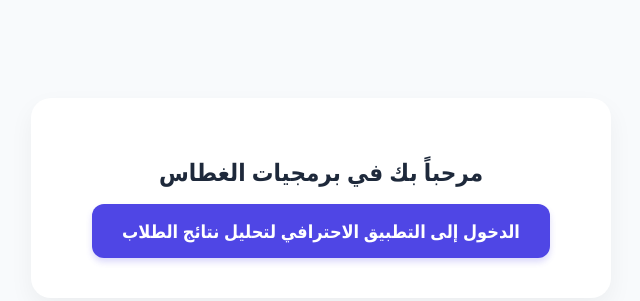
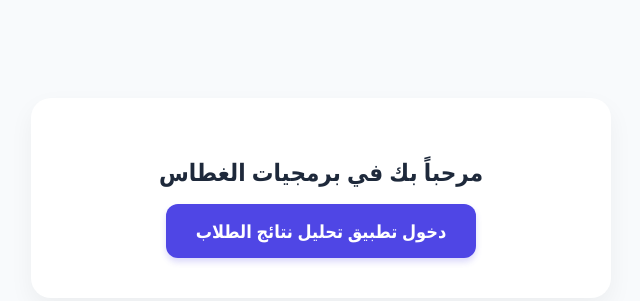
Before and after one commit to mrghattas/exam, a plain HTML site: page index.html in a window 1280 px wide. Shown: the part 222-523 px from the top of the page, without its empty margins (319-959 px from the left). Drawn offline with Linux system fonts and the light colour scheme.

Commit message:
Update index.html

```diff
--- a/index.html
+++ b/index.html
@@ -63,7 +63,7 @@
           <h1> </h1>  <h1> </h1>
           <h1> </h1>  <h1> </h1>
 
-        <a href="./Exam Analyzer.html" class="btn">الدخول إلى  التطبيق الاحترافي لتحليل نتائج الطلاب </a>
+        <a href="./Exam Analyzer.html" class="btn">دخول تطبيق تحليل نتائج الطلاب </a>
 
 
 
```
